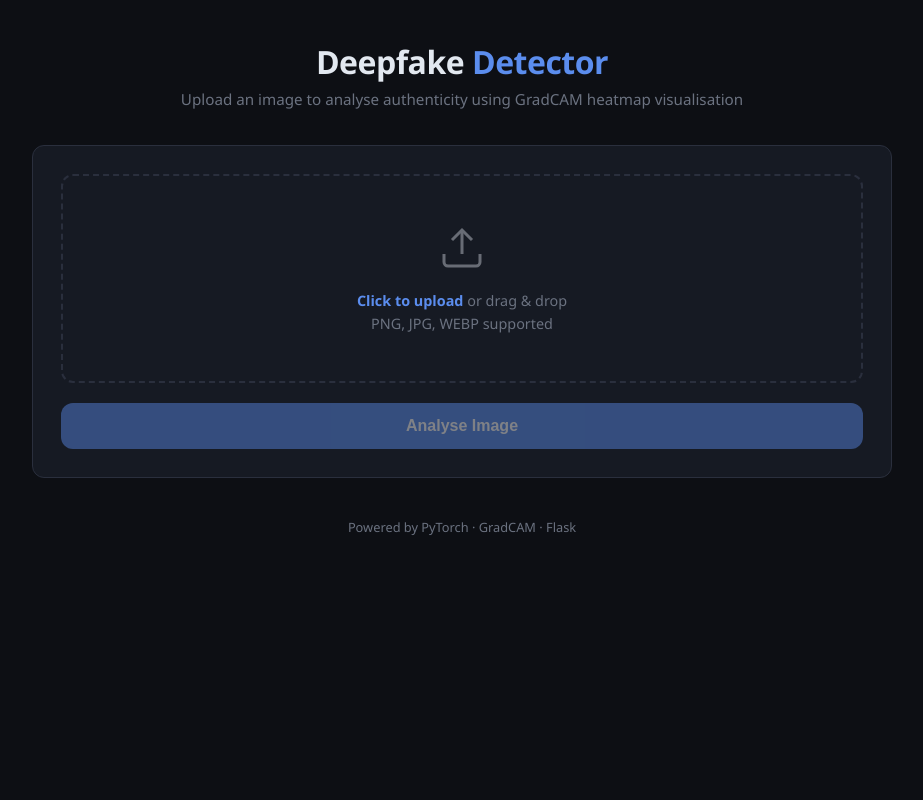
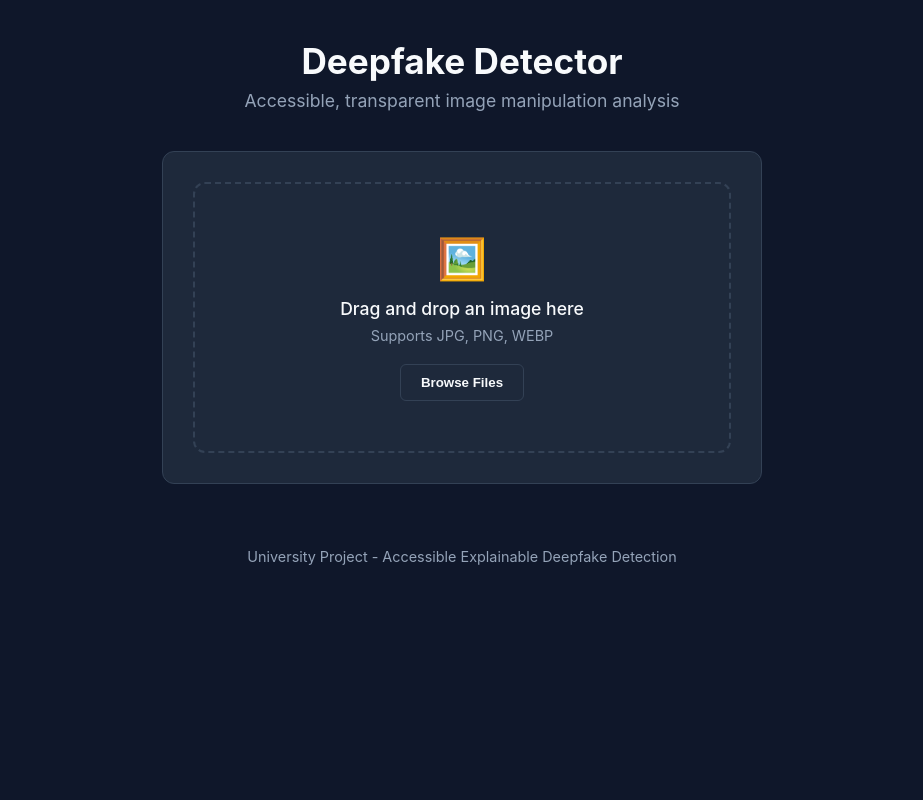
Before and after one commit to JosephD980/Deepfake-Detector, a Flask app: page / in a window 1280 px wide. Shown: the whole page, without its empty margins (178-1101 px from the left). Run offline with Flask 3, Linux system fonts and the light colour scheme.

```diff
--- a/templates/index.html
+++ b/templates/index.html
@@ -8,22 +8,26 @@
     *, *::before, *::after { box-sizing: border-box; margin: 0; padding: 0; }
 
     :root {
-      --bg:        #0d0f14;
-      --surface:   #161a23;
-      --border:    #2a2f3d;
-      --accent:    #5b8dee;
-      --real:      #34c97e;
-      --tampered:  #f5a623;
-      --fake:      #e84040;
-      --text:      #e2e8f0;
-      --muted:     #6b7280;
-      --radius:    12px;
+      --bg: #0f172a;
+      --surface: #1e293b;
+      --border: #334155;
+      --text: #f8fafc;
+      --muted: #94a3b8;
+      --accent: #3b82f6;
+      --accent-hover: #2563eb;
+
+      /* Status Colors */
+      --real: #10b981;
+      --tampered: #f59e0b;
+      --fake: #ef4444;
+
+      --radius: 12px;
     }
 
     body {
       background: var(--bg);
       color: var(--text);
-      font-family: 'Segoe UI', system-ui, sans-serif;
+      font-family: 'Inter', 'Segoe UI', system-ui, sans-serif;
       min-height: 100vh;
       display: flex;
       flex-direction: column;
@@ -31,344 +35,346 @@
       padding: 40px 20px;
     }
 
+    .container {
+      width: 100%;
+      max-width: 600px;
+    }
+
     header {
       text-align: center;
-      margin-bottom: 36px;
+      margin-bottom: 40px;
     }
+
     header h1 {
-      font-size: 2rem;
+      font-size: 2.2rem;
       font-weight: 700;
-      letter-spacing: -0.5px;
+      margin-bottom: 8px;
     }
-    header h1 span { color: var(--accent); }
+
     header p {
       color: var(--muted);
-      margin-top: 6px;
-      font-size: 0.95rem;
+      font-size: 1.1rem;
     }
 
     .card {
       background: var(--surface);
       border: 1px solid var(--border);
       border-radius: var(--radius);
-      padding: 28px;
-      width: 100%;
-      max-width: 860px;
+      padding: 30px;
+      margin-bottom: 24px;
     }
 
-    /* ── Upload Zone ── */
-    #drop-zone {
+    /* Upload Area */
+    .upload-area {
       border: 2px dashed var(--border);
       border-radius: var(--radius);
-      padding: 48px 20px;
+      padding: 50px 20px;
       text-align: center;
       cursor: pointer;
-      transition: border-color 0.2s, background 0.2s;
+      transition: border-color 0.2s;
+      position: relative;
     }
-    #drop-zone:hover, #drop-zone.dragover {
+
+    .upload-area:hover, .upload-area.dragover {
       border-color: var(--accent);
-      background: rgba(91,141,238,0.05);
     }
-    #drop-zone svg { opacity: 0.4; margin-bottom: 14px; }
-    #drop-zone p  { color: var(--muted); font-size: 0.9rem; }
-    #drop-zone strong { color: var(--accent); }
-    #file-input { display: none; }
 
-    /* ── Analyse Button ── */
-    #analyse-btn {
+    .upload-area input[type="file"] {
+      position: absolute;
+      inset: 0;
+      width: 100%;
+      height: 100%;
+      opacity: 0;
+      cursor: pointer;
+    }
+
+    .upload-icon {
+      font-size: 40px;
+      margin-bottom: 15px;
       display: block;
-      width: 100%;
-      margin-top: 20px;
-      padding: 14px;
+    }
+
+    .upload-text {
+      font-size: 1.1rem;
+      font-weight: 500;
+      margin-bottom: 8px;
+    }
+
+    .upload-subtext {
+      color: var(--muted);
+      font-size: 0.9rem;
+      margin-bottom: 20px;
+    }
+
+    .btn {
       background: var(--accent);
-      color: #fff;
+      color: white;
       border: none;
-      border-radius: var(--radius);
-      font-size: 1rem;
+      padding: 10px 20px;
+      border-radius: 6px;
       font-weight: 600;
       cursor: pointer;
-      transition: opacity 0.2s;
+      transition: background 0.2s;
     }
-    #analyse-btn:disabled { opacity: 0.45; cursor: not-allowed; }
-    #analyse-btn:not(:disabled):hover { opacity: 0.88; }
 
-    /* ── Spinner ── */
-    #spinner {
+    .btn:hover {
+      background: var(--accent-hover);
+    }
+
+    .btn-secondary {
+      background: transparent;
+      border: 1px solid var(--border);
+      color: var(--text);
+    }
+
+    .btn-secondary:hover {
+      background: var(--border);
+    }
+
+    /* Loading Spinner */
+    .loader {
       display: none;
-      flex-direction: column;
-      align-items: center;
-      gap: 12px;
-      padding: 32px 0;
+      text-align: center;
+      padding: 40px;
       color: var(--muted);
-      font-size: 0.9rem;
     }
-    .spin {
-      width: 40px; height: 40px;
-      border: 3px solid var(--border);
-      border-top-color: var(--accent);
-      border-radius: 50%;
-      animation: spin 0.8s linear infinite;
+
+    /* Results Section */
+    #results {
+      display: none;
     }
-    @keyframes spin { to { transform: rotate(360deg); } }
 
-    /* ── Results ── */
-    #results { display: none; margin-top: 32px; }
-
-    .verdict {
+    .verdict-banner {
+      padding: 16px;
+      border-radius: 8px;
+      text-align: center;
+      font-size: 1.5rem;
+      font-weight: bold;
+      margin-bottom: 8px;
       display: flex;
       align-items: center;
-      gap: 16px;
-      padding: 20px 24px;
-      border-radius: var(--radius);
-      border: 1px solid var(--border);
-      margin-bottom: 28px;
+      justify-content: center;
+      gap: 10px;
     }
-    .verdict-badge {
-      font-size: 2rem;
-      line-height: 1;
+
+    .verdict-banner.real { background: rgba(16, 185, 129, 0.15); color: var(--real); border: 1px solid rgba(16, 185, 129, 0.3); }
+    .verdict-banner.tampered { background: rgba(245, 158, 11, 0.15); color: var(--tampered); border: 1px solid rgba(245, 158, 11, 0.3); }
+    .verdict-banner.fake { background: rgba(239, 68, 68, 0.15); color: var(--fake); border: 1px solid rgba(239, 68, 68, 0.3); }
+
+    .confidence {
+      text-align: center;
+      color: var(--muted);
+      margin-bottom: 30px;
+      font-size: 1.1rem;
     }
-    .verdict-text h2 {
-      font-size: 1.5rem;
-      font-weight: 700;
+
+    /* Probability Bars */
+    .prob-item {
+      margin-bottom: 15px;
     }
-    .verdict-text p {
-      color: var(--muted);
-      font-size: 0.9rem;
-      margin-top: 2px;
-    }
-    .verdict.real    { background: rgba(52,201,126,0.08); border-color: rgba(52,201,126,0.35); }
-    .verdict.tampered{ background: rgba(245,166,35,0.08);  border-color: rgba(245,166,35,0.35); }
-    .verdict.fake    { background: rgba(232,64,64,0.08);   border-color: rgba(232,64,64,0.35); }
-    .verdict.real     .verdict-text h2 { color: var(--real); }
-    .verdict.tampered .verdict-text h2 { color: var(--tampered); }
-    .verdict.fake     .verdict-text h2 { color: var(--fake); }
 
-    /* ── Probability Bars ── */
-    .probs { margin-bottom: 28px; }
-    .probs h3 { font-size: 0.85rem; text-transform: uppercase; letter-spacing: 0.08em; color: var(--muted); margin-bottom: 14px; }
-    .prob-row { margin-bottom: 12px; }
-    .prob-label {
+    .prob-header {
       display: flex;
       justify-content: space-between;
-      font-size: 0.88rem;
-      margin-bottom: 5px;
+      margin-bottom: 6px;
+      font-size: 0.95rem;
     }
-    .prob-label span:last-child { color: var(--muted); }
-    .bar-track {
-      height: 8px;
+
+    .bar-bg {
+      height: 10px;
       background: var(--border);
-      border-radius: 99px;
+      border-radius: 5px;
       overflow: hidden;
     }
+
     .bar-fill {
       height: 100%;
-      border-radius: 99px;
-      transition: width 0.6s ease;
+      border-radius: 5px;
+      transition: width 0.8s ease-out;
+      width: 0%;
     }
-    .bar-fill.real     { background: var(--real); }
-    .bar-fill.tampered { background: var(--tampered); }
-    .bar-fill.fake     { background: var(--fake); }
 
-    /* ── Image Pair ── */
-    .image-pair {
-      display: grid;
-      grid-template-columns: 1fr 1fr;
-      gap: 16px;
+    .fill-real { background: var(--real); }
+    .fill-tampered { background: var(--tampered); }
+    .fill-fake { background: var(--fake); }
+
+    /* Heatmap */
+    .heatmap-section {
+      margin-top: 30px;
+      border-top: 1px solid var(--border);
+      padding-top: 30px;
     }
-    @media (max-width: 560px) { .image-pair { grid-template-columns: 1fr; } }
 
-    .img-card { text-align: center; }
-    .img-card p {
-      font-size: 0.8rem;
-      text-transform: uppercase;
-      letter-spacing: 0.07em;
-      color: var(--muted);
-      margin-bottom: 8px;
+    .heatmap-section h3 {
+      margin-bottom: 15px;
+      font-size: 1.2rem;
     }
-    .img-card img {
+
+    #heatmap-img {
       width: 100%;
       border-radius: 8px;
       border: 1px solid var(--border);
       display: block;
     }
 
-    /* ── Error ── */
-    #error-msg {
-      display: none;
-      margin-top: 18px;
-      padding: 14px 18px;
-      background: rgba(232,64,64,0.1);
-      border: 1px solid rgba(232,64,64,0.35);
-      border-radius: var(--radius);
-      color: #e84040;
-      font-size: 0.9rem;
+    /* Actions */
+    .actions {
+      display: grid;
+      grid-template-columns: 1fr 1fr;
+      gap: 15px;
+      margin-top: 30px;
     }
 
     footer {
-      margin-top: 40px;
+      margin-top: auto;
+      padding-top: 40px;
       color: var(--muted);
-      font-size: 0.8rem;
+      font-size: 0.9rem;
+      text-align: center;
+    }
+
+    @media (max-width: 480px) {
+      .actions { grid-template-columns: 1fr; }
     }
   </style>
 </head>
 <body>
 
+  <div class="container">
     <header>
-  <h1>Deepfake <span>Detector</span></h1>
-  <p>Upload an image to analyse authenticity using GradCAM heatmap visualisation</p>
+      <h1>Deepfake Detector</h1>
+      <p>Accessible, transparent image manipulation analysis</p>
     </header>
 
-<div class="card">
-
-  <!-- Upload -->
-  <div id="drop-zone" role="button" tabindex="0" aria-label="Upload image">
-    <svg width="48" height="48" viewBox="0 0 24 24" fill="none" stroke="currentColor" stroke-width="1.5">
-      <path d="M21 15v4a2 2 0 01-2 2H5a2 2 0 01-2-2v-4"/>
-      <polyline points="17 8 12 3 7 8"/>
-      <line x1="12" y1="3" x2="12" y2="15"/>
-    </svg>
-    <p><strong>Click to upload</strong> or drag &amp; drop</p>
-    <p style="margin-top:4px">PNG, JPG, WEBP supported</p>
-    <input type="file" id="file-input" accept="image/png,image/jpeg,image/webp"/>
-  </div>
-
-  <button id="analyse-btn" disabled>Analyse Image</button>
-
-  <!-- Spinner -->
-  <div id="spinner">
-    <div class="spin"></div>
-    <span>Running inference…</span>
-  </div>
-
-  <!-- Error -->
-  <div id="error-msg"></div>
-
-  <!-- Results -->
-  <div id="results">
-
-    <div id="verdict-box" class="verdict">
-      <div class="verdict-badge" id="verdict-emoji"></div>
-      <div class="verdict-text">
-        <h2 id="verdict-label"></h2>
-        <p id="verdict-confidence"></p>
+    <main>
+      <div id="upload-card" class="card">
+        <div class="upload-area" id="drop-zone">
+          <input type="file" id="file-input" accept="image/jpeg, image/png, image/webp" />
+          <span class="upload-icon">🖼️</span>
+          <div class="upload-text">Drag and drop an image here</div>
+          <div class="upload-subtext">Supports JPG, PNG, WEBP</div>
+          <button class="btn btn-secondary">Browse Files</button>
         </div>
       </div>
 
-    <div class="probs">
-      <h3>Class Probabilities</h3>
-      <div class="prob-row">
-        <div class="prob-label"><span>Real</span><span id="p-real">—</span></div>
-        <div class="bar-track"><div class="bar-fill real" id="b-real" style="width:0%"></div></div>
+      <div id="loader" class="loader">
+        <h2>Analyzing Image...</h2>
+        <p>Generating explainability heatmaps</p>
       </div>
-      <div class="prob-row">
-        <div class="prob-label"><span>Tampered</span><span id="p-tampered">—</span></div>
-        <div class="bar-track"><div class="bar-fill tampered" id="b-tampered" style="width:0%"></div></div>
+
+      <div id="results" class="card">
+        <div id="verdict-box" class="verdict-banner">
+          Verdict: <span id="verdict-label">...</span>
         </div>
-      <div class="prob-row">
-        <div class="prob-label"><span>AI Generated</span><span id="p-fake">—</span></div>
-        <div class="bar-track"><div class="bar-fill fake" id="b-fake" style="width:0%"></div></div>
+        <div class="confidence" id="verdict-confidence">Confidence: ...</div>
+
+        <div class="probabilities">
+          <div class="prob-item">
+            <div class="prob-header">
+              <span>Real</span>
+              <span id="p-real">0%</span>
+            </div>
+            <div class="bar-bg"><div id="b-real" class="bar-fill fill-real"></div></div>
+          </div>
+
+          <div class="prob-item">
+            <div class="prob-header">
+              <span>Tampered</span>
+              <span id="p-tampered">0%</span>
+            </div>
+            <div class="bar-bg"><div id="b-tampered" class="bar-fill fill-tampered"></div></div>
+          </div>
+
+          <div class="prob-item">
+            <div class="prob-header">
+              <span>AI Generated</span>
+              <span id="p-fake">0%</span>
+            </div>
+            <div class="bar-bg"><div id="b-fake" class="bar-fill fill-fake"></div></div>
           </div>
         </div>
 
-    <div class="image-pair">
-      <div class="img-card">
-        <p>Original</p>
-        <img id="original-img" src="" alt="Original upload"/>
+        <div class="heatmap-section">
+          <h3>Localization Heatmap</h3>
+          <img id="heatmap-img" src="" alt="GradCAM Heatmap" />
         </div>
-      <div class="img-card">
-        <p>GradCAM Heatmap</p>
-        <img id="heatmap-img" src="" alt="GradCAM heatmap"/>
+
+        <div class="actions">
+          <button class="btn btn-secondary" onclick="resetApp()">Upload Another Image</button>
+          <button class="btn" onclick="downloadResults()">Download Results</button>
         </div>
       </div>
+    </main>
 
-  </div><!-- /results -->
-</div><!-- /card -->
-
-<footer>Powered by PyTorch · GradCAM · Flask</footer>
+    <footer>
+      University Project - Accessible Explainable Deepfake Detection
+    </footer>
+  </div>
 
   <script>
-  // Dynamic API URL handles both local testing and Render production
-  const API = window.location.origin;
+    const fileInput = document.getElementById('file-input');
+    const dropZone = document.getElementById('drop-zone');
+    const uploadCard = document.getElementById('upload-card');
+    const loader = document.getElementById('loader');
+    const results = document.getElementById('results');
 
-  const dropZone    = document.getElementById('drop-zone');
-  const fileInput   = document.getElementById('file-input');
-  const analyseBtn  = document.getElementById('analyse-btn');
-  const spinner     = document.getElementById('spinner');
-  const results     = document.getElementById('results');
-  const errorMsg    = document.getElementById('error-msg');
-
-  let selectedFile = null;
-
-  // ── File selection ──────────────────────────────────────
-  dropZone.addEventListener('click', () => fileInput.click());
-  dropZone.addEventListener('keydown', e => { if (e.key === 'Enter' || e.key === ' ') fileInput.click(); });
-
-  dropZone.addEventListener('dragover', e => { e.preventDefault(); dropZone.classList.add('dragover'); });
+    // Drag and Drop styling
+    dropZone.addEventListener('dragover', (e) => { e.preventDefault(); dropZone.classList.add('dragover'); });
     dropZone.addEventListener('dragleave', () => dropZone.classList.remove('dragover'));
-  dropZone.addEventListener('drop', e => {
+    dropZone.addEventListener('drop', (e) => {
       e.preventDefault();
       dropZone.classList.remove('dragover');
-    const file = e.dataTransfer.files[0];
-    if (file) setFile(file);
+      if (e.dataTransfer.files.length) {
+        fileInput.files = e.dataTransfer.files;
+        handleUpload(fileInput.files[0]);
+      }
     });
 
     fileInput.addEventListener('change', () => {
-    if (fileInput.files[0]) setFile(fileInput.files[0]);
+      if (fileInput.files.length) handleUpload(fileInput.files[0]);
     });
 
-  function setFile(file) {
-    selectedFile = file;
-    dropZone.querySelector('p').innerHTML = `<strong>${file.name}</strong>`;
-    analyseBtn.disabled = false;
+    async function handleUpload(file) {
+      if (!file) return;
+
+      uploadCard.style.display = 'none';
+      loader.style.display = 'block';
       results.style.display = 'none';
-    errorMsg.style.display = 'none';
 
-    // Show local preview immediately
-    const reader = new FileReader();
-    reader.onload = e => document.getElementById('original-img').src = e.target.result;
-    reader.readAsDataURL(file);
+      const formData = new FormData();
+      formData.append('image', file);
+
+      try {
+        // Change URL to your Render URL if testing locally without running the Flask server locally
+        const response = await fetch('/predict', {
+          method: 'POST',
+          body: formData
+        });
+
+        if (!response.ok) throw new Error('Analysis failed');
+        const data = await response.json();
+
+        renderResults(data);
+      } catch (error) {
+        alert("Error analyzing image: " + error.message);
+        resetApp();
+      }
     }
 
-  // ── Analyse ─────────────────────────────────────────────
-  analyseBtn.addEventListener('click', async () => {
-    if (!selectedFile) return;
+    function renderResults(data) {
+      loader.style.display = 'none';
 
-    setLoading(true);
-    errorMsg.style.display = 'none';
-    results.style.display  = 'none';
+      const labelMap = {
+        'Real':         { cls: 'real' },
+        'Tampered':     { cls: 'tampered' },
+        'AI Generated': { cls: 'fake' }
+      };
+      const { cls } = labelMap[data.label] || { cls: 'fake' };
 
-    const formData = new FormData();
-    // FIX 1: Flask expects "image", not "file"
-    formData.append('image', selectedFile);
-
-    try {
-      const res  = await fetch(`${API}/predict`, { method: 'POST', body: formData });
-      const data = await res.json();
-
-      if (!res.ok || data.error) throw new Error(data.error || 'Server error');
-      renderResults(data);
-    } catch (err) {
-      errorMsg.textContent = `Error: ${err.message}`;
-      errorMsg.style.display = 'block';
-    } finally {
-      setLoading(false);
-    }
-  });
-
-  // ── Render ───────────────────────────────────────────────
-  function renderResults(data) {
-    const labelMap = {
-      'Real':           { cls: 'real',     emoji: '✅' },
-      'Tampered':       { cls: 'tampered', emoji: '⚠️' },
-      'AI Generated':   { cls: 'fake',     emoji: '🚨' }
-    };
-    const { cls, emoji } = labelMap[data.label] ?? { cls: 'fake', emoji: '❓' };
-
-    // Verdict
+      // Verdict Banner
       const box = document.getElementById('verdict-box');
-    box.className = `verdict ${cls}`;
-    document.getElementById('verdict-emoji').textContent      = emoji;
-    document.getElementById('verdict-label').textContent      = data.label;
+      box.className = `verdict-banner ${cls}`;
+      document.getElementById('verdict-label').textContent = data.label;
       document.getElementById('verdict-confidence').textContent = `Confidence: ${data.confidence}%`;
 
       // Bars
@@ -377,26 +383,41 @@
       setBar('tampered', p['Tampered']);
       setBar('fake',     p['AI Generated']);
 
-    //Correctly prefix the base64 string
+      // Heatmap
       document.getElementById('heatmap-img').src = data.heatmap_url;
 
       results.style.display = 'block';
-    results.scrollIntoView({ behavior: 'smooth', block: 'start' });
     }
 
     function setBar(id, value) {
       document.getElementById(`p-${id}`).textContent = `${value}%`;
-    // Defer so CSS transition fires
       setTimeout(() => {
         document.getElementById(`b-${id}`).style.width = `${value}%`;
-    }, 50);
+      }, 100);
     }
 
-  function setLoading(on) {
-    spinner.style.display  = on ? 'flex' : 'none';
-    analyseBtn.disabled    = on;
+    function resetApp() {
+      fileInput.value = '';
+      results.style.display = 'none';
+      loader.style.display = 'none';
+      uploadCard.style.display = 'block';
+
+      // Reset bars
+      ['real', 'tampered', 'fake'].forEach(id => {
+        document.getElementById(`b-${id}`).style.width = `0%`;
+      });
+    }
+
+    function downloadResults() {
+        // Basic implementation for now - just downloads the heatmap image
+        const imgUrl = document.getElementById('heatmap-img').src;
+        const a = document.createElement('a');
+        a.href = imgUrl;
+        a.download = 'deepfake-analysis-heatmap.png';
+        document.body.appendChild(a);
+        a.click();
+        document.body.removeChild(a);
     }
   </script>
-
 </body>
 </html>
```
Lines whose indentation alone changed are shown as unchanged.
